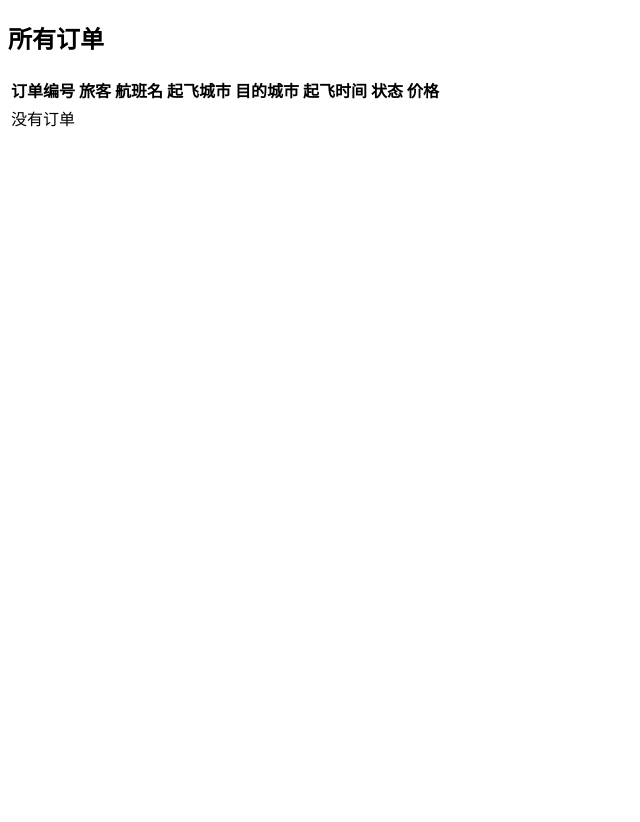
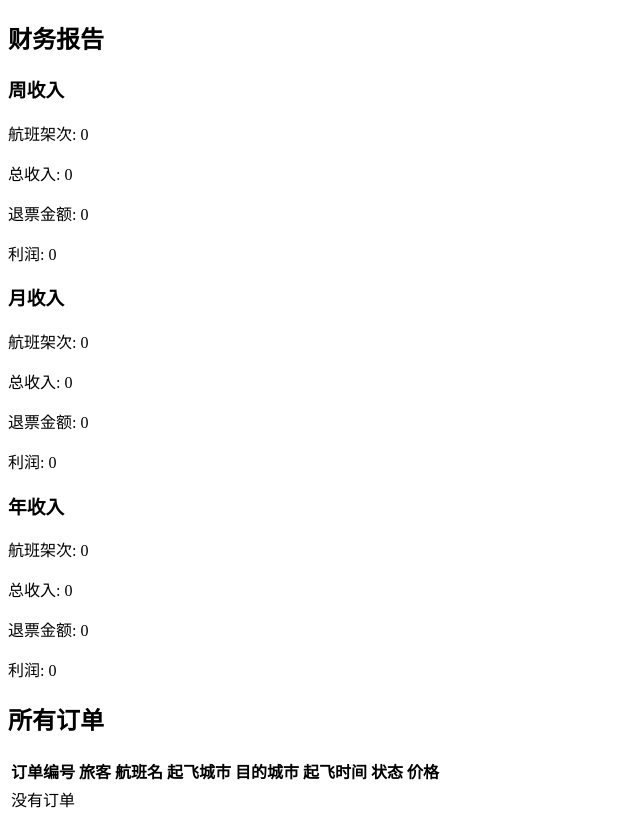
Before and after one commit to KGoinger/Flight_ticket_reservation_system, a Django app: page /finance/ in a window 1280 px wide. Shown: the whole page, without its empty margins (0-640 px from the left). Before the commit the page ends 127 px from the top, so only its background shows below. Run offline with Django 4.2, Linux system fonts and the light colour scheme; the visitor is signed in with stand-in values (Sample User, id 1); data that the repository does not hold is empty.

Commit message:
管理员财务统计功能

```diff
--- a/reserve/templates/finance.html
+++ b/reserve/templates/finance.html
@@ -5,6 +5,32 @@
     <title>财务信息</title>
 </head>
 <body>
+    <h2>财务报告</h2>
+
+    <section>
+        <h3>周收入</h3>
+        <p>航班架次: {{ weekly_flights }}</p>
+        <p>总收入: {{ weekly_income }}</p>
+        <p>退票金额: {{ weekly_refunds }}</p>
+        <p>利润: {{ weekly_profit }}</p>
+    </section>
+
+    <section>
+        <h3>月收入</h3>
+        <p>航班架次: {{ monthly_flights }}</p>
+        <p>总收入: {{ monthly_income }}</p>
+        <p>退票金额: {{ monthly_refunds }}</p>
+        <p>利润: {{ monthly_profit }}</p>
+    </section>
+
+    <section>
+        <h3>年收入</h3>
+        <p>航班架次: {{ yearly_flights }}</p>
+        <p>总收入: {{ yearly_income }}</p>
+        <p>退票金额: {{ yearly_refunds }}</p>
+        <p>利润: {{ yearly_profit }}</p>
+    </section>
+
     <h2>所有订单</h2>
     <table>
         <tr>
--- a/reserve/views.py
+++ b/reserve/views.py
@@ -78,9 +78,44 @@ def logout(request):
 def finance(request):
     # 获取所有订单
     orders = Order.objects.all()
+    current_time = timezone.now()
 
-    # 将订单传递给模板
-    return render(request, 'finance.html', {'orders': orders})
+    # 计算不同时间段的收入和退票金额
+    def calculate_financial_data(start_date):
+        data = Order.objects.filter(booking_time__gte=start_date)
+        total_income = data.aggregate(Sum('flight__price'))['flight__price__sum'] or 0
+        total_refunds = data.filter(order_status='退票').aggregate(Sum('flight__price'))['flight__price__sum'] or 0
+        profit = total_income - total_refunds
+        return data.count(), total_income, total_refunds, profit
+
+    # 计算周收入
+    week_ago = current_time - timedelta(days=7)
+    weekly_flights, weekly_income, weekly_refunds, weekly_profit = calculate_financial_data(week_ago)
+
+    # 计算月收入
+    month_ago = current_time - timedelta(days=30)
+    monthly_flights, monthly_income, monthly_refunds, monthly_profit = calculate_financial_data(month_ago)
+
+    # 计算年收入
+    year_ago = current_time - timedelta(days=365)
+    yearly_flights, yearly_income, yearly_refunds, yearly_profit = calculate_financial_data(year_ago)
+
+    return render(request, 'finance.html', {
+        'orders':orders,
+        'weekly_flights': weekly_flights,
+        'weekly_income': weekly_income,
+        'weekly_refunds': weekly_refunds,
+        'weekly_profit': weekly_profit,
+        'monthly_flights': monthly_flights,
+        'monthly_income': monthly_income,
+        'monthly_refunds': monthly_refunds,
+        'monthly_profit': monthly_profit,
+        'yearly_flights': yearly_flights,
+        'yearly_income': yearly_income,
+        'yearly_refunds': yearly_refunds,
+        'yearly_profit': yearly_profit
+    })
+
 
 @login_required(login_url='/login/')
 def book_ticket(request, flight_id):
```
